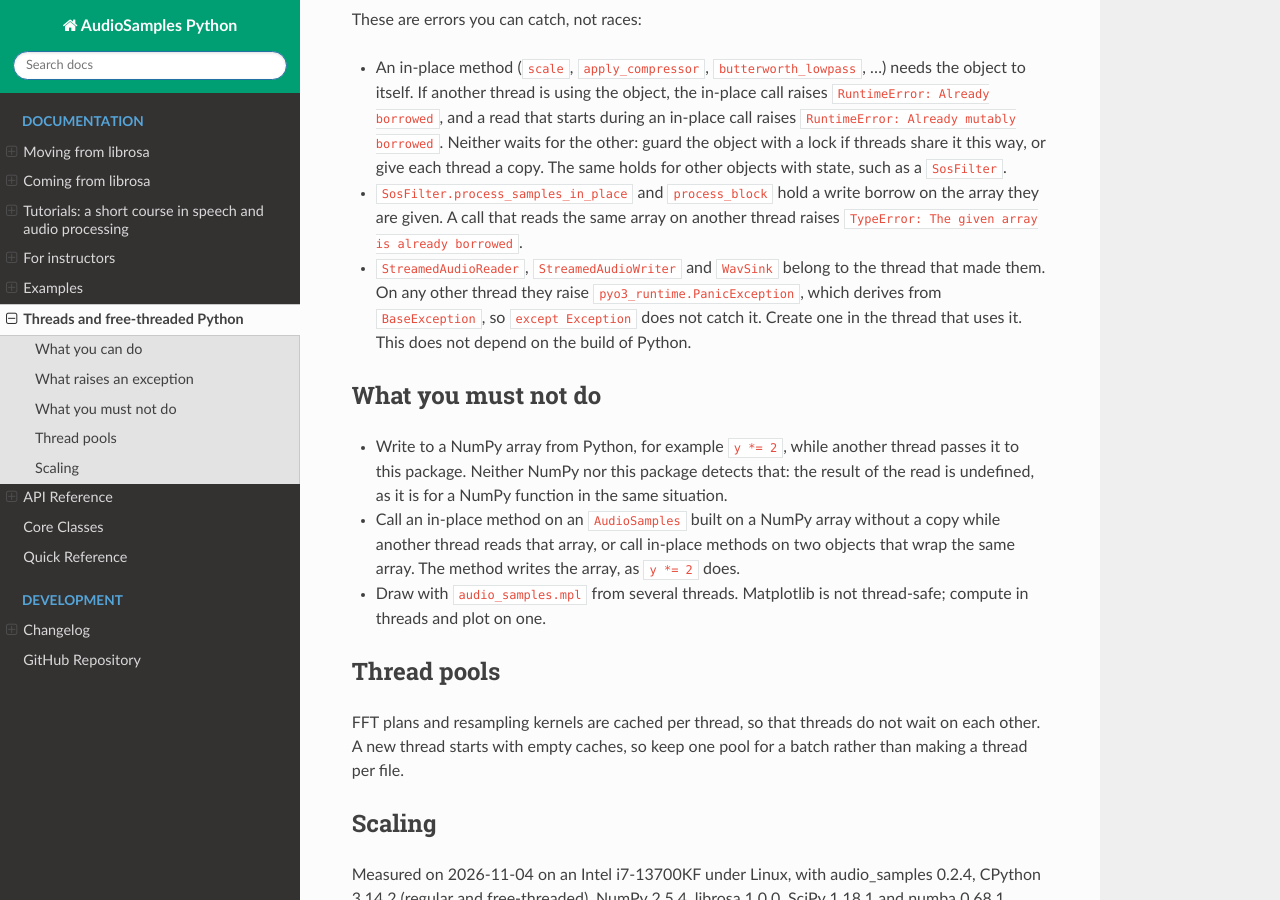
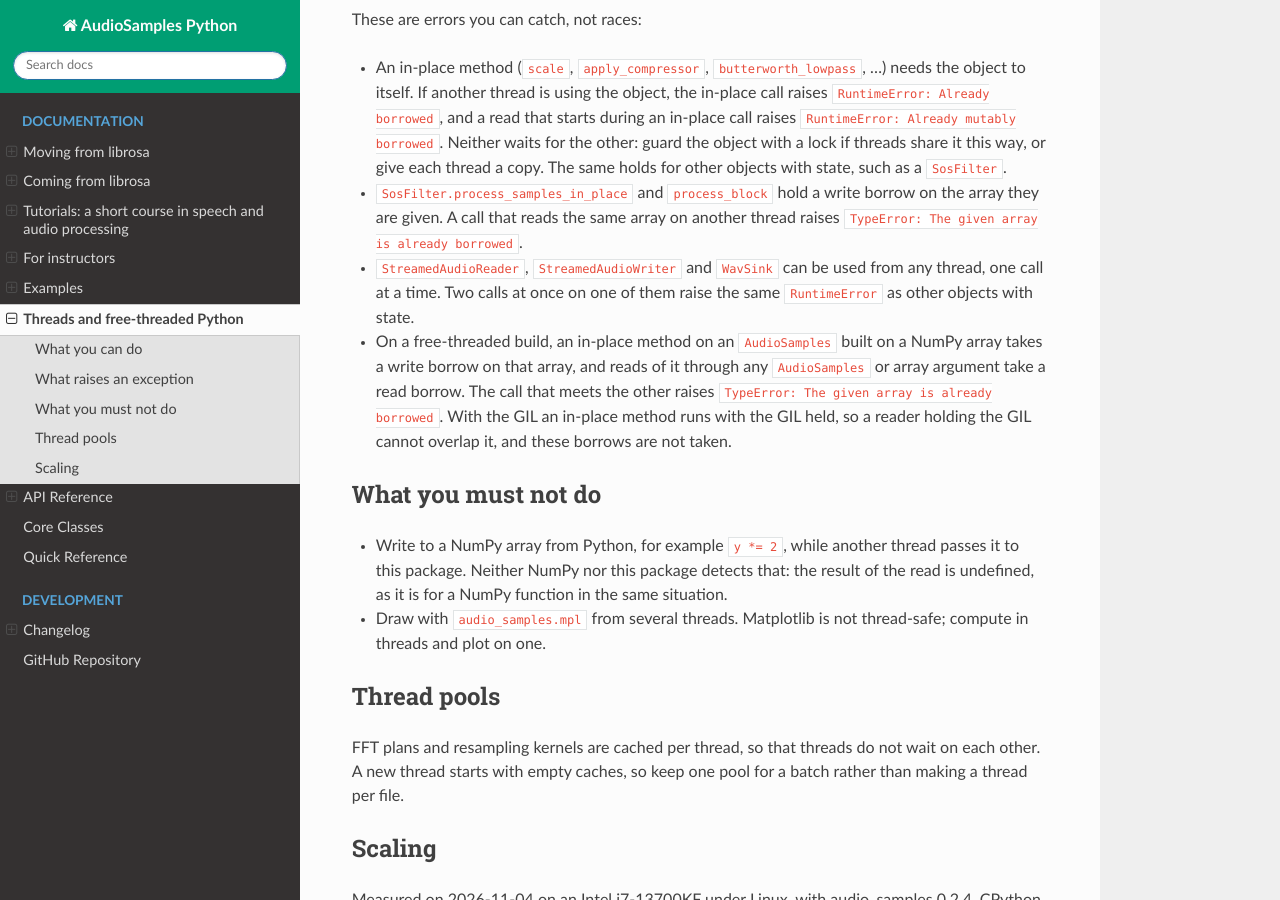
Before and after one commit to jmg049/audio_samples_python, a Sphinx documentation site: the page built from docs/source/free_threading.rst, in a window 1280 px wide and 900 px high, scrolled down 631 px. Built offline with Sphinx 7.4.7 and the Read the Docs theme 3.1.0, drawn with Linux system fonts in a browser that asks for light colours; pages that are not in the unit, such as notebooks, are missing from menus.

Commit message:
fix(io): streaming readers and writers work from any thread
They were marked unsendable, so a call from another thread raised PanicException, which
except Exception does not catch. The types are Send and Sync, so the mark is gone: any thread can
use one, and two calls at once raise RuntimeError as for other objects with state.

Tests cover this and in-place writes meeting readers on wrapped arrays.

```diff
--- a/docs/source/free_threading.rst
+++ b/docs/source/free_threading.rst
@@ -35,10 +35,15 @@ These are errors you can catch, not races:
 * ``SosFilter.process_samples_in_place`` and ``process_block`` hold a write borrow on the
   array they are given. A call that reads the same array on another thread raises
   ``TypeError: The given array is already borrowed``.
-* ``StreamedAudioReader``, ``StreamedAudioWriter`` and ``WavSink`` belong to the thread
-  that made them. On any other thread they raise ``pyo3_runtime.PanicException``, which
-  derives from ``BaseException``, so ``except Exception`` does not catch it. Create one in the
-  thread that uses it. This does not depend on the build of Python.
+* ``StreamedAudioReader``, ``StreamedAudioWriter`` and ``WavSink`` can be used from any
+  thread, one call at a time. Two calls at once on one of them raise the same
+  ``RuntimeError`` as other objects with state.
+* On a free-threaded build, an in-place method on an ``AudioSamples`` built on a NumPy array
+  takes a write borrow on that array, and reads of it through any ``AudioSamples`` or
+  array argument take a read borrow. The call that meets the other raises
+  ``TypeError: The given array is already borrowed``. With the GIL an in-place method runs
+  with the GIL held, so a reader holding the GIL cannot overlap it, and these borrows
+  are not taken.
 
 What you must not do
 --------------------
@@ -46,9 +51,6 @@ What you must not do
 * Write to a NumPy array from Python, for example ``y *= 2``, while another thread
   passes it to this package. Neither NumPy nor this package detects that: the
   result of the read is undefined, as it is for a NumPy function in the same situation.
-* Call an in-place method on an ``AudioSamples`` built on a NumPy array without a copy
-  while another thread reads that array, or call in-place methods on two
-  objects that wrap the same array. The method writes the array, as ``y *= 2`` does.
 * Draw with ``audio_samples.mpl`` from several threads. Matplotlib is not thread-safe;
   compute in threads and plot on one.
 
```
Also changed, not shown: 2 other files.
